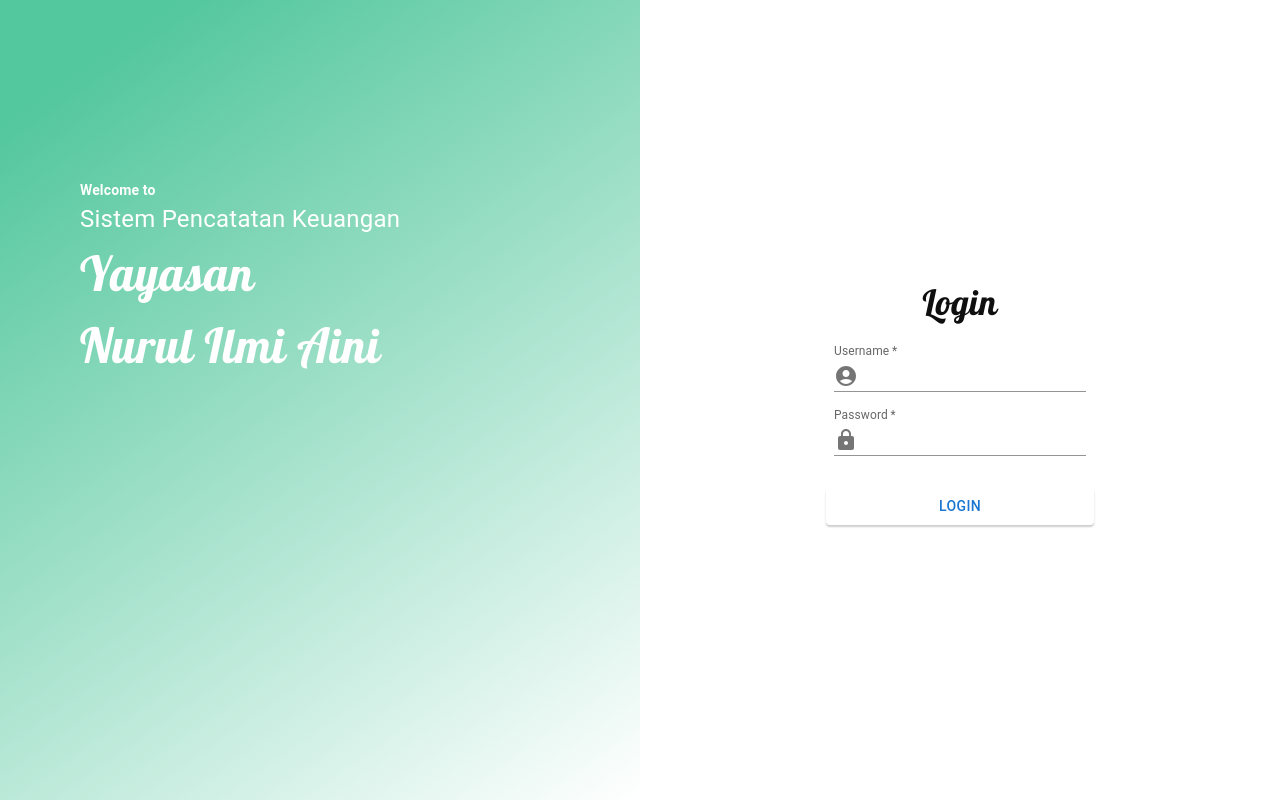
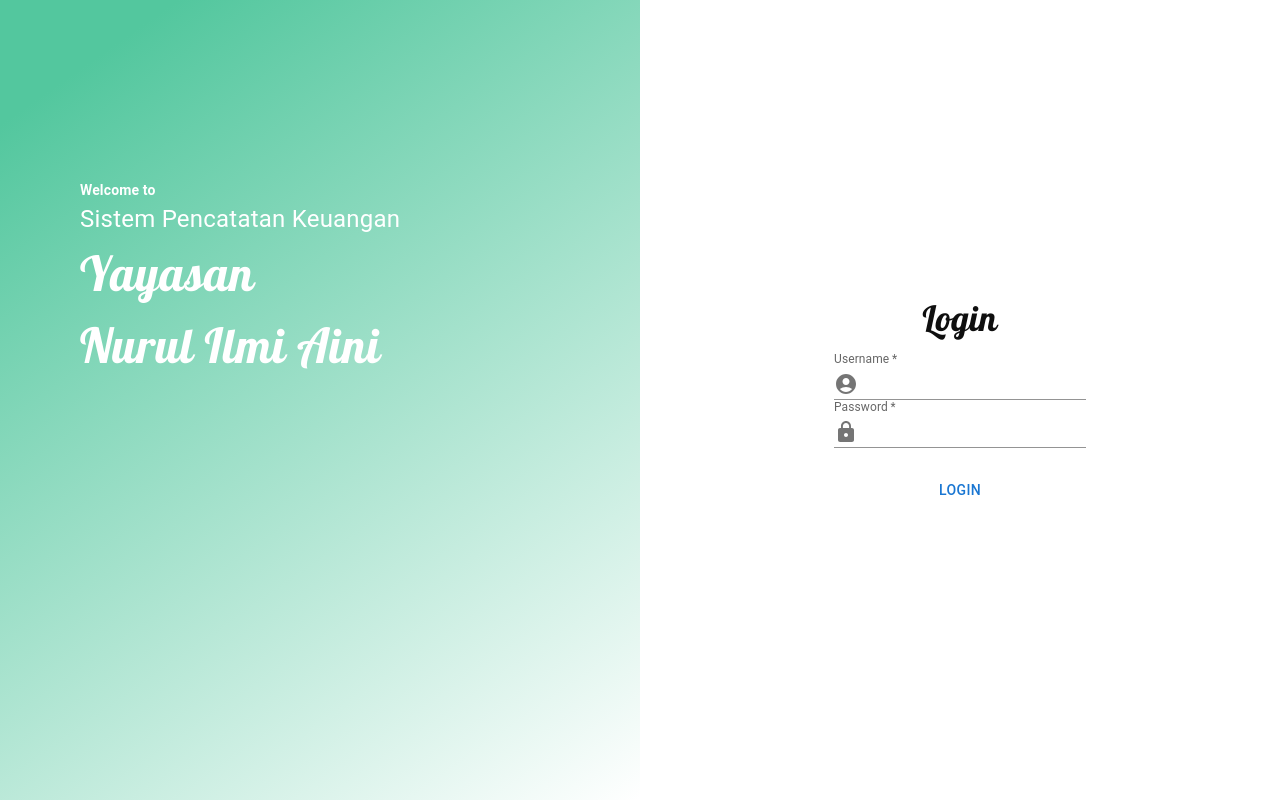
Before and after one commit to alifahmaaad/SistemPencatatanPembayaranYayasanNurulIlmiAini, a React (Vite) app: page /Login in a window 1280 px wide. Built offline with nearby package versions, Linux system fonts and the light colour scheme.

Commit message:
update css

```diff
--- a/src/Login.css
+++ b/src/Login.css
@@ -20,9 +20,6 @@ body {
 #input {
   margin: 0.3rem;
 }
-.css-1u3bzj6-MuiFormControl-root-MuiTextField-root {
-  margin: 0.5rem !important;
-}
 #logintitle {
   font-family: "Lobster", cursive;
 }
--- a/src/index.css
+++ b/src/index.css
@@ -42,3 +42,13 @@ body {
   box-shadow: none;
   border-radius: 0 !important;
 }
+.logout:hover {
+  cursor: pointer;
+}
+#form {
+  width: auto;
+}
+input,
+button {
+  box-shadow: none !important;
+}
```
